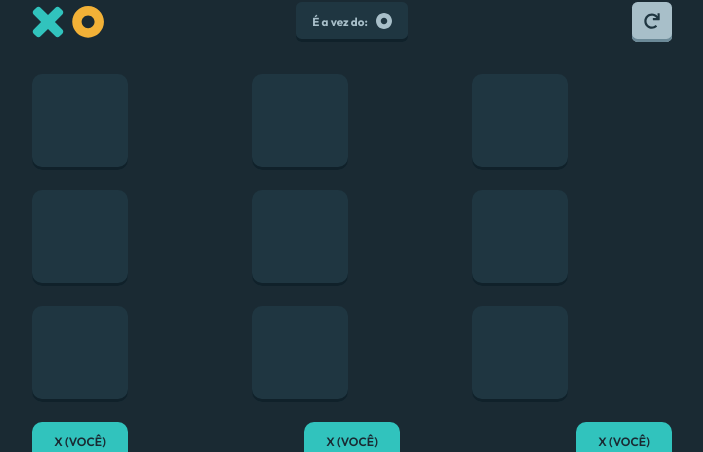
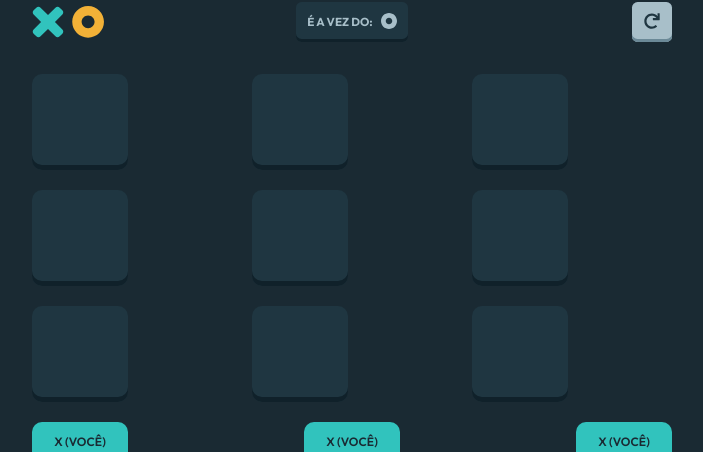
Before and after one commit to natcurti/tic-tac-toe, a React (Vite) app: page /new-game in a window 1280 px wide. Shown: the part 156-608 px from the top of the page, without its empty margins (288-991 px from the left). Built offline with nearby package versions, Linux system fonts and the light colour scheme.

Commit message:
Fix some styles

```diff
--- a/src/components/ComponentsGamePage/CardTurn/index.tsx
+++ b/src/components/ComponentsGamePage/CardTurn/index.tsx
@@ -16,6 +16,7 @@ const CardTurnContainer = styled.div`
   p {
     font-size: 0.725rem;
     font-weight: 700;
+    text-transform: uppercase;
   }
 
   img {
--- a/src/components/ComponentsGamePage/GameBoard/CardGame/index.tsx
+++ b/src/components/ComponentsGamePage/GameBoard/CardGame/index.tsx
@@ -4,7 +4,7 @@ const CardGameContainer = styled.div`
   width: 6rem;
   height: 6rem;
   background-color: var(--medium-gray);
-  box-shadow: inset 0px -3px 0px 0px rgb(16, 33, 42);
+  box-shadow: inset 0px -5px 0px 0px rgb(16, 33, 42);
   border-radius: 0.625rem;
 `;
 
```
